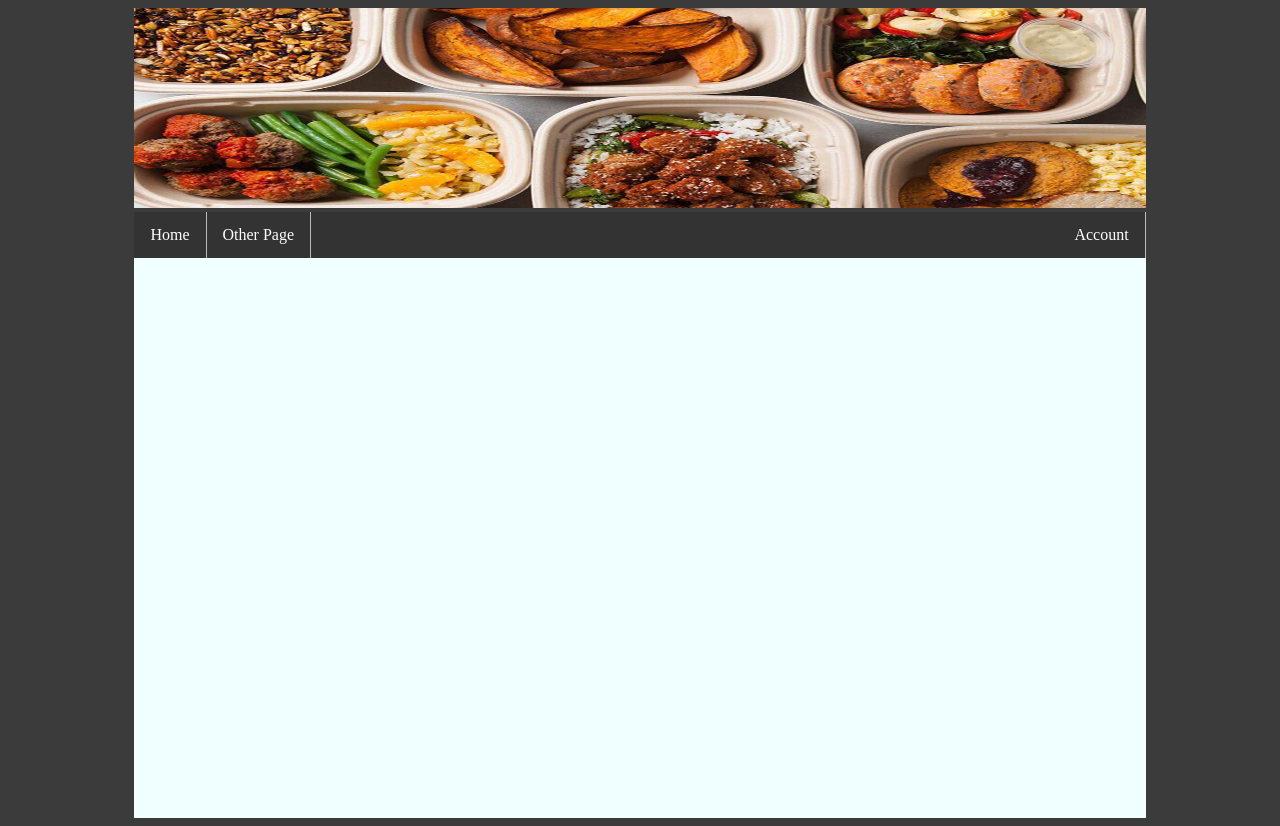
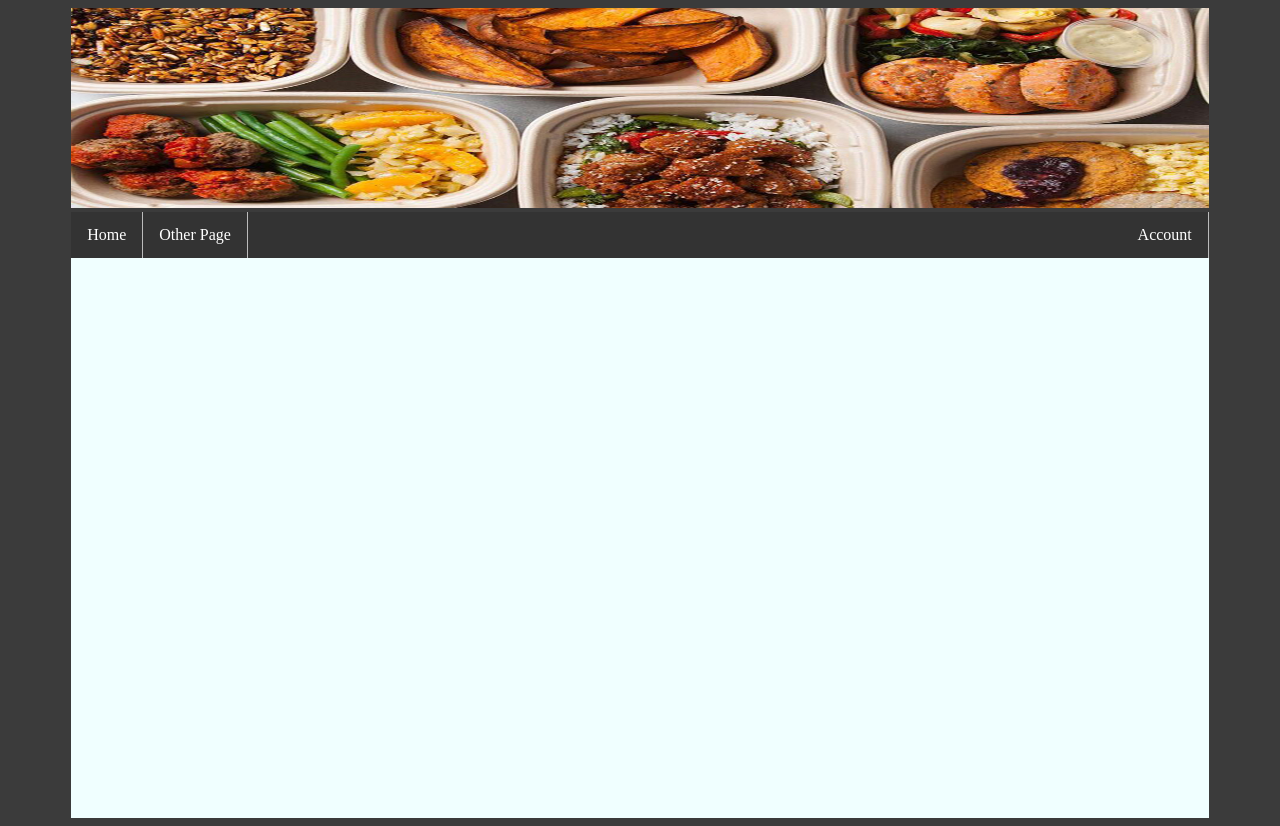
Before and after one commit to butters008/Metro-ICS325, a PHP site: page /list.php in a window 1280 px wide. Run offline with PHP 8.4, Linux system fonts and the light colour scheme.

Commit message:
Document Laptop Screen
Bug reported for laptop screen

```diff
--- a/Style/style.css
+++ b/Style/style.css
@@ -1,6 +1,6 @@
 /* Navigation ------------------------------- */
 nav{
-    width: 80%;
+    width: 90%;
     margin-left: auto;
     margin-right: auto;
     text-align: center;
@@ -61,14 +61,14 @@ body{
     background-color: rgb(59, 59, 59);
 }
 header{
-    width: 80%;
+    width: 90%;
     min-height: 200px;
     /* background-color: rgb(126, 245, 245);  */
     margin-left: auto;
     margin-right: auto;
 }
 main{
-    width: 80%;
+    width: 90%;
     height: 70vh;
     min-height: 500px;
     background-color: azure;
```
Also changed, not shown: BUG_REPORTS/Bug1-Laptop.png (added).
